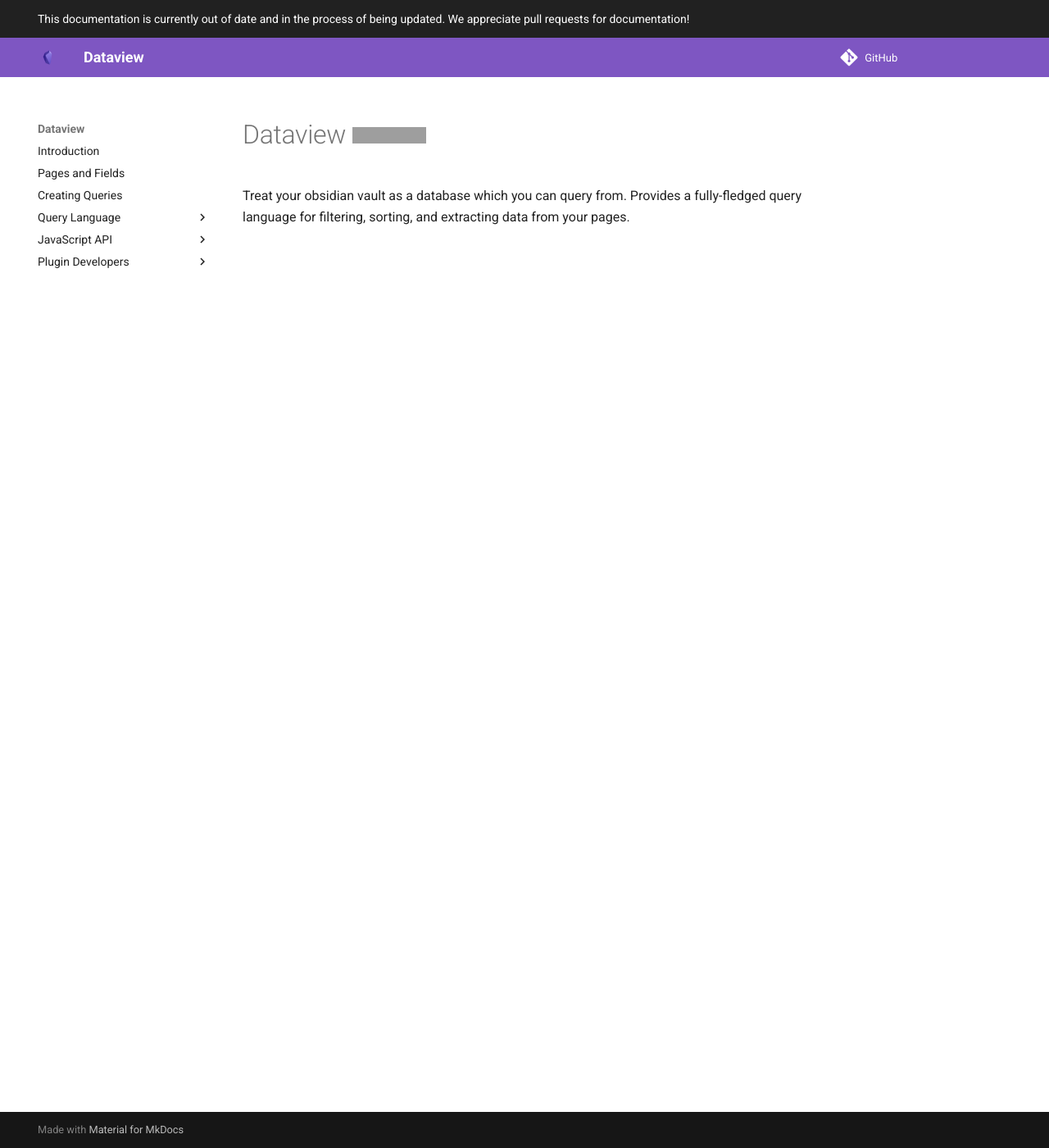
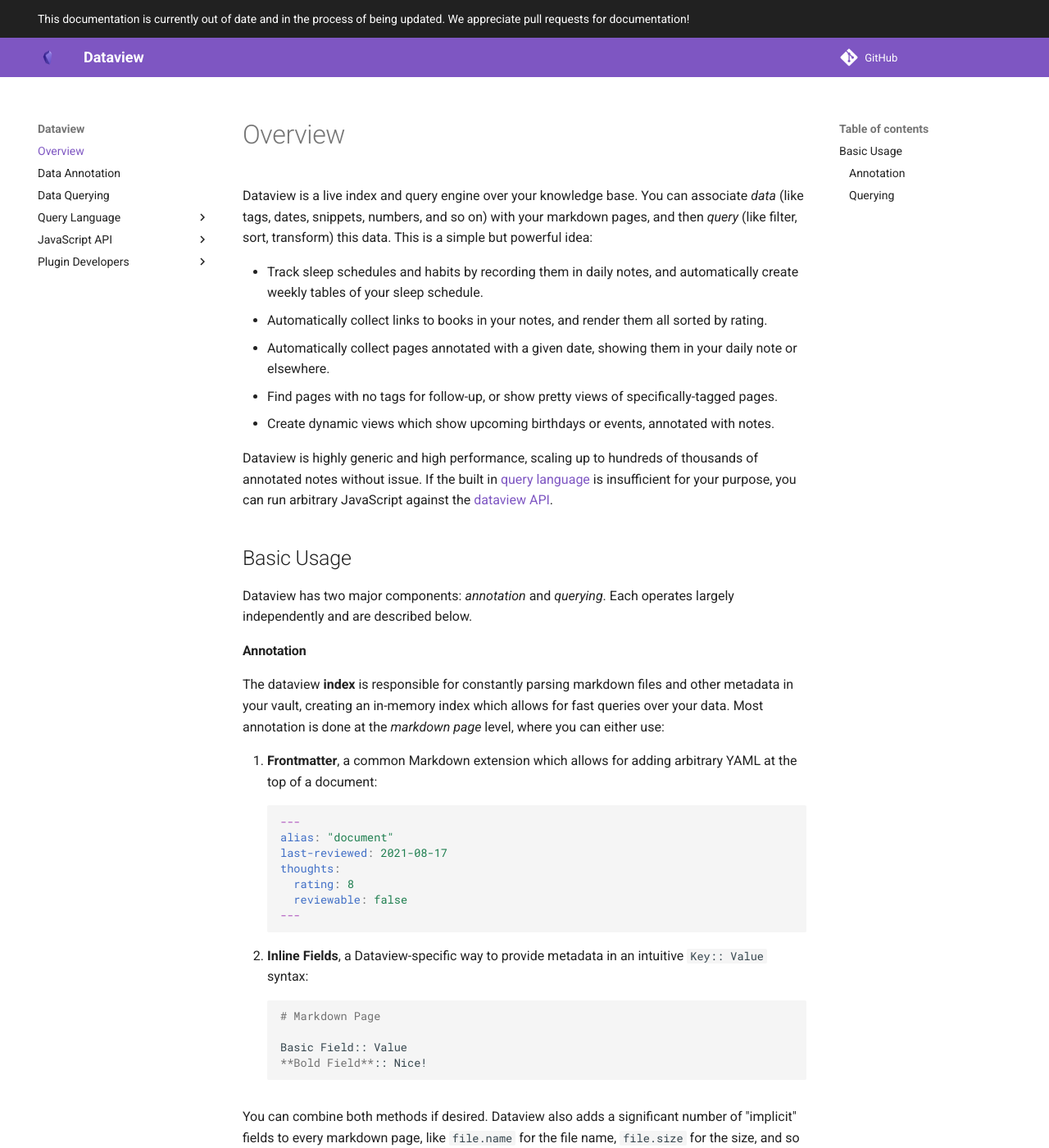
Before and after one commit to blacksmithgu/obsidian-dataview, an MkDocs documentation site: the page built from docs/docs/index.md, in a window 1280 px wide and 1400 px high. Shown: the whole window at 82% size. Built offline with MkDocs 1.6.1 and Material for MkDocs 9.7.7, drawn with Linux system fonts in a browser that asks for light colours; comment, search, counter and statistics services are not loaded; some of the changed text lies outside the part shown; grey boxes are pictures that could not be loaded.

Commit message:
On #396: Make significant progress towards documentation improvements

````diff
--- a/docs/docs/index.md
+++ b/docs/docs/index.md
@@ -1,5 +1,86 @@
-# Dataview [![Build and test project](https://github.com/blacksmithgu/obsidian-dataview/actions/workflows/test.yml/badge.svg)](https://github.com/blacksmithgu/obsidian-dataview/actions/workflows/test.yml)
+# Overview
 
-Treat your obsidian vault as a database which you can query from.
-Provides a fully-fledged query language for filtering, sorting, and
-extracting data from your pages.
+Dataview is a live index and query engine over your knowledge base. You can associate *data* (like tags, dates,
+snippets, numbers, and so on) with your markdown pages, and then *query* (like filter, sort, transform) this data. This
+is a simple but powerful idea:
+
+- Track sleep schedules and habits by recording them in daily notes, and automatically create weekly tables of your
+  sleep schedule.
+- Automatically collect links to books in your notes, and render them all sorted by rating.
+- Automatically collect pages annotated with a given date, showing them in your daily note or elsewhere.
+- Find pages with no tags for follow-up, or show pretty views of specifically-tagged pages.
+- Create dynamic views which show upcoming birthdays or events, annotated with notes.
+
+Dataview is highly generic and high performance, scaling up to hundreds of thousands of annotated notes without
+issue. If the built in [query language](query/queries/) is insufficient for your purpose, you can run arbitrary
+JavaScript against the [dataview API](api/intro/).
+
+## Basic Usage
+
+Dataview has two major components: *annotation* and *querying*. Each operates largely independently and are described below.
+
+#### Annotation
+
+The dataview **index** is responsible for constantly parsing markdown files and other metadata in your vault, creating
+an in-memory index which allows for fast queries over your data. Most annotation is done at the *markdown page* level, where
+you can either use:
+
+1. **Frontmatter**, a common Markdown extension which allows for adding arbitrary YAML at the top of a document:
+    ```yaml
+    ---
+    alias: "document"
+    last-reviewed: 2021-08-17
+    thoughts:
+      rating: 8
+      reviewable: false
+    ---
+    ```
+2. **Inline Fields**, a Dataview-specific way to provide metadata in an intuitive `Key:: Value` syntax:
+    ```markdown
+    # Markdown Page
+
+    Basic Field:: Value
+    **Bold Field**:: Nice!
+    ```
+
+You can combine both methods if desired. Dataview also adds a significant number of "implicit" fields to every markdown
+page, like `file.name` for the file name, `file.size` for the size, and so on; you can find more details [here](where-data-comes-from/).
+
+#### Querying
+
+Once you have some pages that you've annotated, all that's left to do is query them to create dynamic table, list, or
+JavaScript views. There are four ways to do this:
+
+1. **Dataview Query Language (DQL)**: A pipeline-based, vaguely SQL-looking expression language which can support basic
+   use cases. See the [documentation](https://blacksmithgu.github.io/obsidian-dataview/query/queries/) for details.
+
+    ~~~markdown
+    ```dataview
+    TABLE file.name AS "File", rating AS "Rating" FROM #book
+    ```
+    ~~~
+
+2. **Inline Expressions**: DQL expressions which you can embed directly inside markdown and which will be evaluated in
+   preview mode. See the [documentation](https://blacksmithgu.github.io/obsidian-dataview/query/expressions/) for
+   allowable queries.
+
+    ```markdown
+    We are on page `= this.file.name`.
+    ```
+
+3. **DataviewJS**: A high-powered JavaScript API which gives full access to the Dataview index and some convienent
+   rendering utilities. Highly recommended if you know JavaScript, since this is far more powerful than the query
+   language. Check the [documentation](https://blacksmithgu.github.io/obsidian-dataview/api/intro/) for more details.
+
+    ~~~markdown
+    ```dataviewjs
+    dv.taskList(dv.pages().file.tasks.where(t => !t.completed));
+    ```
+    ~~~
+
+4. **Inline JS Expressions**: The JavaScript equivalent to inline expressions, which allow you to execute arbitary JS
+   inline:
+
+    ~~~markdown
+    This page was last modified at `$= dv.current().file.mtime`.
+    ~~~
--- a/docs/mkdocs.yml
+++ b/docs/mkdocs.yml
@@ -16,9 +16,9 @@ theme:
   favicon: assets/obsidian.png
   custom_dir: overrides
 nav:
-  - Introduction: 'intro.md'
-  - Pages and Fields: 'where-data-comes-from.md'
-  - Creating Queries: 'creating-queries.md'
+  - Overview: 'index.md'
+  - Data Annotation: 'data-annotation.md'
+  - Data Querying: 'data-queries.md'
   - Query Language:
     - Queries: 'query/queries.md'
     - Expressions: 'query/expressions.md'
@@ -35,7 +35,6 @@ nav:
 plugins:
   - redirects:
       redirect_maps:
-        docs/intro.md: intro.md
         docs/where-data-comes-from.md: where-data-comes-from.md
         docs/creating-queries.md: creating-queries.md
         docs/query/queries.md: query/queries.md
````
Also changed, not shown: docs/docs/creating-queries.md (deleted, +0 -70 lines), docs/docs/data-annotation.md (added, +121 -0 lines), docs/docs/data-queries.md (added, +66 -0 lines), docs/docs/intro.md (deleted, +0 -38 lines), docs/docs/query/expressions.md (+37 -1 lines), docs/docs/query/queries.md (+50 -0 lines), docs/docs/where-data-comes-from.md (deleted, +0 -78 lines).
